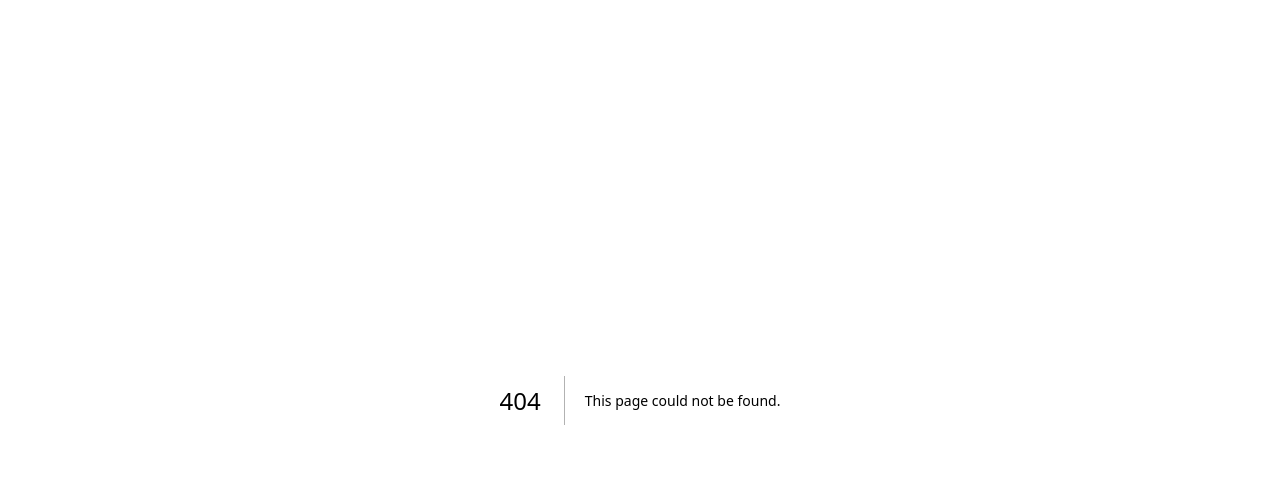
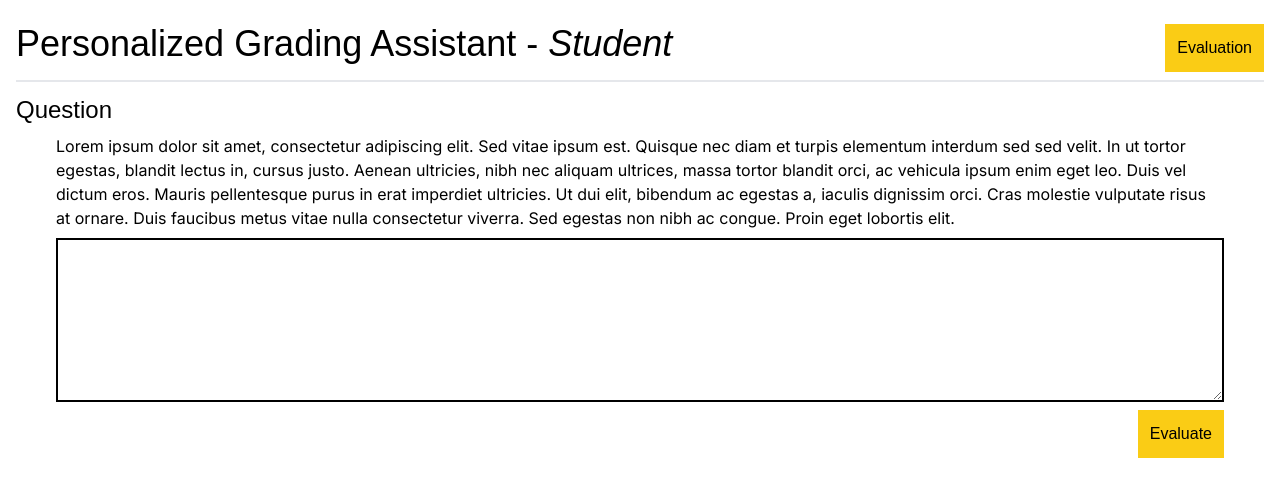
Before and after one commit to prajwxlk/personalized-grading-assistant, a Next.js app: page /student/evaluation in a window 1280 px wide. Before the commit this address had no page. Shown: the top 496 px of the page. Built offline with nearby package versions, Linux system fonts and the light colour scheme.

Commit message:
react-hot-toast installed + basic wireframe work contd.

```diff
--- a/package.json
+++ b/package.json
@@ -20,6 +20,7 @@
     "postcss": "8.4.23",
     "react": "18.2.0",
     "react-dom": "18.2.0",
+    "react-hot-toast": "^2.4.1",
     "tailwindcss": "3.3.2",
     "typescript": "5.0.4"
   }
--- a/src/components/navigationStudent.tsx
+++ b/src/components/navigationStudent.tsx
@@ -6,6 +6,13 @@ export default function NavigationStudent() {
       <Link href="/">
         <h1 className='text-4xl'>Personalized Grading Assistant - <span className='italic'>Student</span></h1>
       </Link>
+      <div>
+        <Link href="/student/evaluation">
+          <button className='p-3 bg-yellow-400 hover:bg-yellow-500'>
+            Evaluation
+          </button>
+        </Link>
+      </div>
     </div>
   )
 }
--- a/src/components/navigationTeacher.tsx
+++ b/src/components/navigationTeacher.tsx
@@ -7,12 +7,16 @@ export default function NavigationTeacher() {
         <h1 className='text-4xl'>Personalized Grading Assistant - <span className='italic'>Teacher</span></h1>
       </Link>
       <div className='flex flex-row gap-2'>
-        <button className='p-3 bg-yellow-400 hover:bg-yellow-500'>
-          <Link href='/teacher/new'>Create New Lesson</Link>
-        </button>
-        <button className='p-3 bg-yellow-400 hover:bg-yellow-500'>
-          <Link href='/teacher'>Lesson Archive</Link>
-        </button>
+        <Link href="/teacher/new">
+          <button className='p-3 bg-yellow-400 hover:bg-yellow-500'>
+            Create New Lesson
+          </button>
+        </Link>
+        <Link href="/teacher">
+          <button className='p-3 bg-yellow-400 hover:bg-yellow-500'>
+            Lesson Archive
+          </button>
+        </Link>
       </div>
     </div>
   )
--- /dev/null
+++ b/src/pages/student/evaluation.tsx
@@ -0,0 +1,26 @@
+import NavigationStudent from '@/components/navigationStudent'
+import { Inter } from 'next/font/google'
+
+const inter = Inter({
+    subsets: ['latin']
+})
+
+export default function evaluation() {
+  return (
+    <div className='m-4'>
+        <div>
+            <NavigationStudent/>
+        </div>
+        <div className='py-3'>
+            <h1 className='text-2xl'>Question</h1>
+            <div className='py-2 mx-10 flex flex-col gap-2'>
+                <p className={`${inter.className}`}>Lorem ipsum dolor sit amet, consectetur adipiscing elit. Sed vitae ipsum est. Quisque nec diam et turpis elementum interdum sed sed velit. In ut tortor egestas, blandit lectus in, cursus justo. Aenean ultricies, nibh nec aliquam ultrices, massa tortor blandit orci, ac vehicula ipsum enim eget leo. Duis vel dictum eros. Mauris pellentesque purus in erat imperdiet ultricies. Ut dui elit, bibendum ac egestas a, iaculis dignissim orci. Cras molestie vulputate risus at ornare. Duis faucibus metus vitae nulla consectetur viverra. Sed egestas non nibh ac congue. Proin eget lobortis elit.</p>
+                <textarea rows={6} className='w-full p-2 border-2 border-black' />
+                <div className='flex justify-end'>
+                    <button className='p-3 bg-yellow-400 hover:bg-yellow-500'>Evaluate</button>
+                </div>
+            </div>
+        </div>
+    </div>
+  )
+}
--- a/src/pages/teacher/new.tsx
+++ b/src/pages/teacher/new.tsx
@@ -59,7 +59,7 @@ export default function New() {
                     <div className="mt-2 w-full flex justify-center rounded-lg border border-dashed border-gray-900/25 px-6 py-10">
                         <div className="text-center">
                             <svg className="mx-auto h-12 w-12 text-gray-300" viewBox="0 0 24 24" fill="currentColor" aria-hidden="true">
-                                <path fill-rule="evenodd" d="M1.5 6a2.25 2.25 0 012.25-2.25h16.5A2.25 2.25 0 0122.5 6v12a2.25 2.25 0 01-2.25 2.25H3.75A2.25 2.25 0 011.5 18V6zM3 16.06V18c0 .414.336.75.75.75h16.5A.75.75 0 0021 18v-1.94l-2.69-2.689a1.5 1.5 0 00-2.12 0l-.88.879.97.97a.75.75 0 11-1.06 1.06l-5.16-5.159a1.5 1.5 0 00-2.12 0L3 16.061zm10.125-7.81a1.125 1.125 0 112.25 0 1.125 1.125 0 01-2.25 0z" clip-rule="evenodd" />
+                                <path fillRule="evenodd" d="M1.5 6a2.25 2.25 0 012.25-2.25h16.5A2.25 2.25 0 0122.5 6v12a2.25 2.25 0 01-2.25 2.25H3.75A2.25 2.25 0 011.5 18V6zM3 16.06V18c0 .414.336.75.75.75h16.5A.75.75 0 0021 18v-1.94l-2.69-2.689a1.5 1.5 0 00-2.12 0l-.88.879.97.97a.75.75 0 11-1.06 1.06l-5.16-5.159a1.5 1.5 0 00-2.12 0L3 16.061zm10.125-7.81a1.125 1.125 0 112.25 0 1.125 1.125 0 01-2.25 0z" clipRule="evenodd" />
                             </svg>
                             <div className="mt-4 flex text-sm leading-6 text-gray-600">
                                 <label className="relative cursor-pointer rounded-md bg-white font-semibold text-indigo-600 focus-within:outline-none focus-within:ring-2 focus-within:ring-indigo-600 focus-within:ring-offset-2 hover:text-indigo-500">
```
Also changed, not shown: 1 other file (tests, documents, lock files or other folders).
